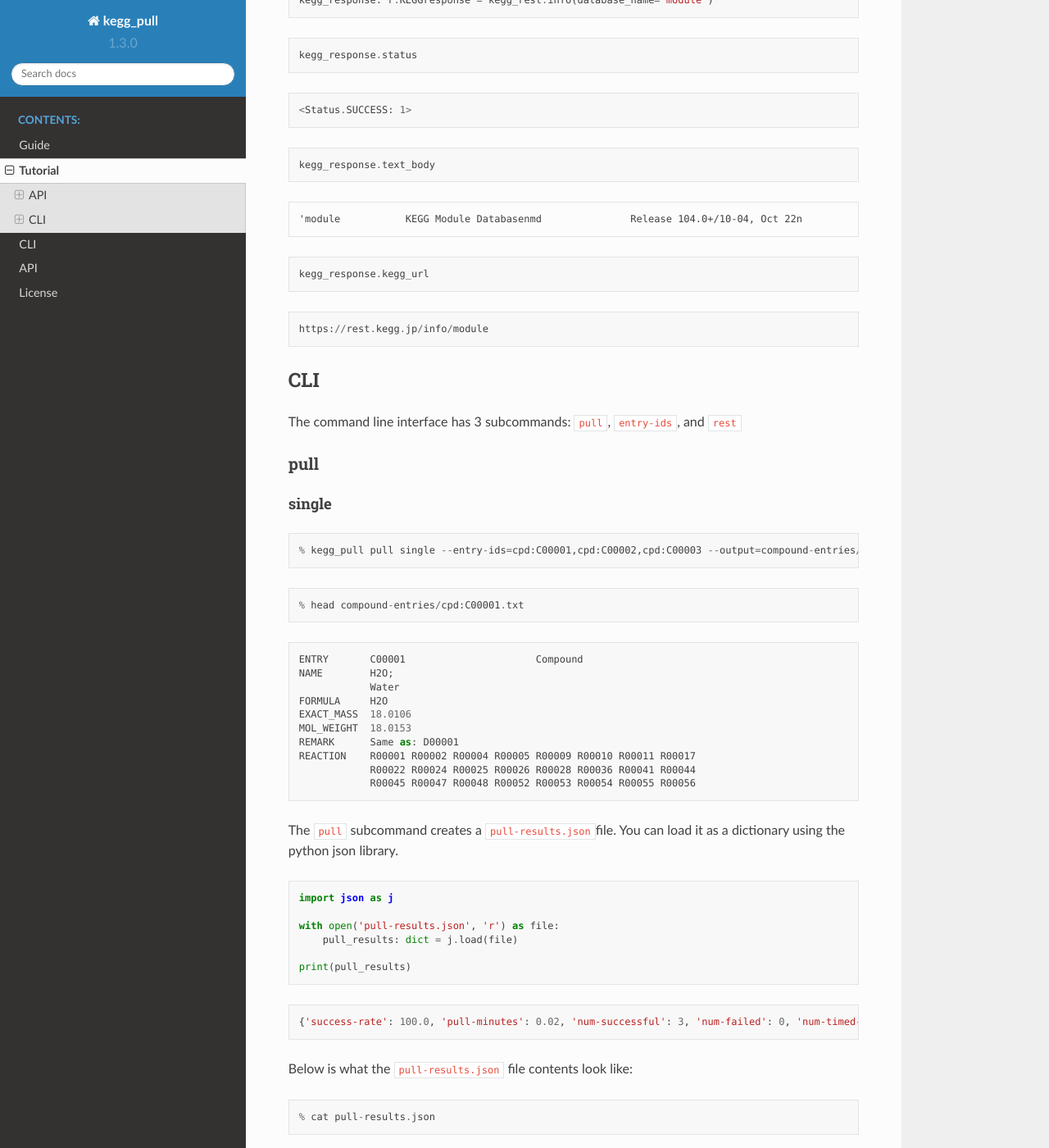
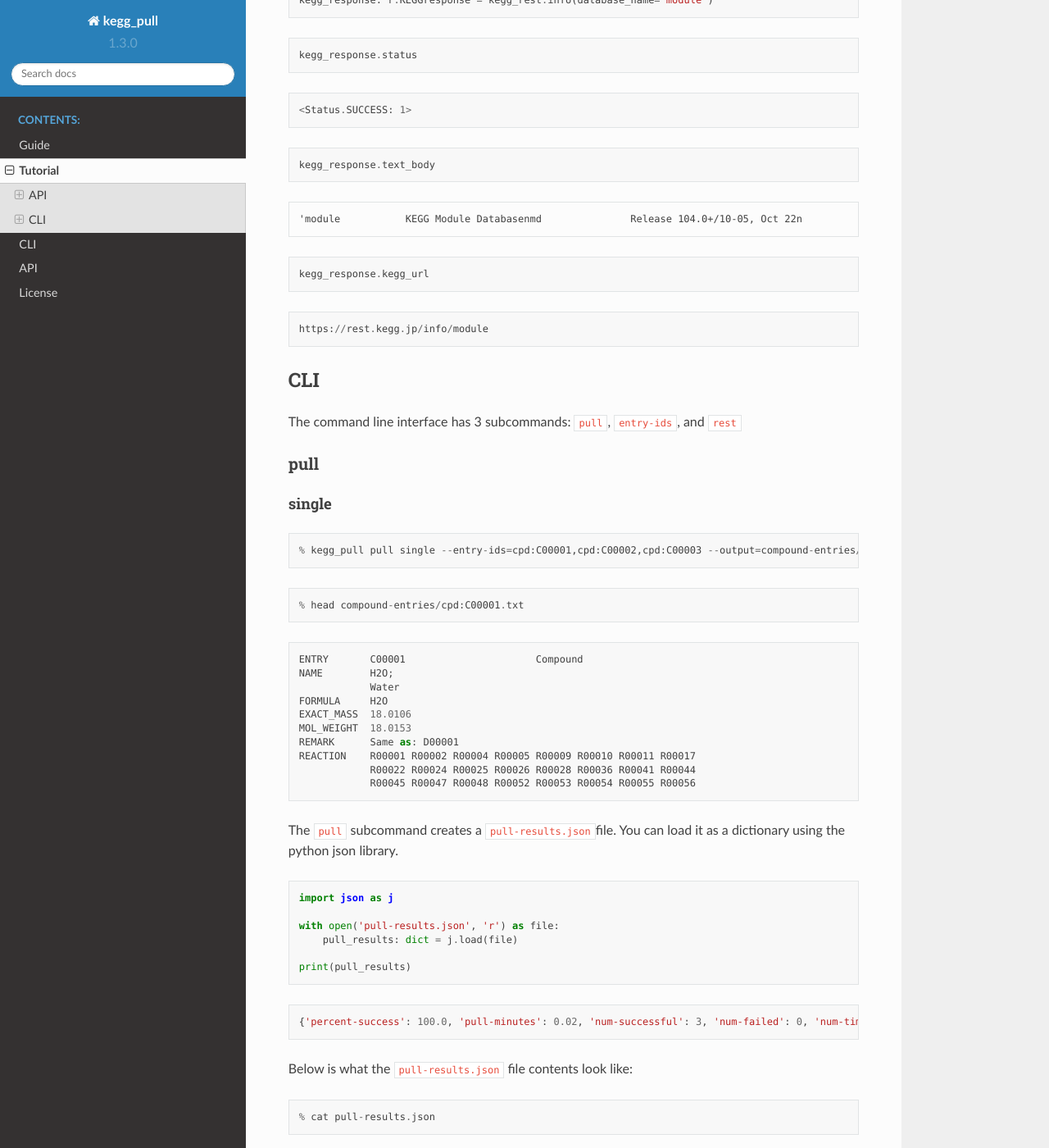
Before and after one commit to MoseleyBioinformaticsLab/kegg_pull, a Sphinx documentation site: the page built from docs/tutorial.rst, in a window 1280 px wide and 1400 px high, scrolled down 2527 px. Shown: the whole window at 82% size. Built offline with Sphinx 7.4.7 and the Read the Docs theme 2.0.0, drawn with Linux system fonts in a browser that asks for light colours; some of the changed text lies outside the part shown.

Commit message:
Replaces success-rate with percent-success in pull-results.json

```diff
--- a/docs/cli.rst
+++ b/docs/cli.rst
@@ -14,7 +14,7 @@ Pulling, Parsing, and Saving KEGG Entries
 ~~~~~~~~~~~~~~~~~~~~~~~~~~~~~~~~~~~~~~~~~
 Functionality for getting KEGG entries from the KEGG REST API, parsing them, and saving the entries as files. A JSON file, called ``pull-results.json``, is saved describing the results of the pull. Below is the interpretation of each of the fields:
 
-**success-rate:** The percentage of the requested entries that were successfully pulled and saved in a file.
+**percent-success:** The percentage of the requested entries that were successfully pulled and saved in a file.
 
 **pull-minutes:** The number of minutes that the pull took to complete.
 
--- a/docs/tutorial.rst
+++ b/docs/tutorial.rst
@@ -185,7 +185,7 @@ and the internal URL used to request from the KEGG REST API.
 
 .. parsed-literal::
 
-    'module           KEGG Module Database\nmd               Release 104.0+/10-04, Oct 22\n                 Kanehisa Laboratories\n                 536 entries\n\nlinked db        pathway\n                 ko\n                 <org>\n                 genome\n                 compound\n                 glycan\n                 reaction\n                 enzyme\n                 disease\n                 pubmed\n'
+    'module           KEGG Module Database\nmd               Release 104.0+/10-05, Oct 22\n                 Kanehisa Laboratories\n                 536 entries\n\nlinked db        pathway\n                 ko\n                 <org>\n                 genome\n                 compound\n                 glycan\n                 reaction\n                 enzyme\n                 disease\n                 pubmed\n'
 
 
 
@@ -252,7 +252,7 @@ load it as a dictionary using the python json library.
 
 .. parsed-literal::
 
-    {'success-rate': 100.0, 'pull-minutes': 0.02, 'num-successful': 3, 'num-failed': 0, 'num-timed-out': 0, 'num-total': 3, 'successful-entry-ids': ['cpd:C00001', 'cpd:C00002', 'cpd:C00003'], 'failed-entry-ids': [], 'timed-out-entry-ids': []}
+    {'percent-success': 100.0, 'pull-minutes': 0.02, 'num-successful': 3, 'num-failed': 0, 'num-timed-out': 0, 'num-total': 3, 'successful-entry-ids': ['cpd:C00001', 'cpd:C00002', 'cpd:C00003'], 'failed-entry-ids': [], 'timed-out-entry-ids': []}
 
 
 Below is what the ``pull-results.json`` file contents look like:
@@ -265,7 +265,7 @@ Below is what the ``pull-results.json`` file contents look like:
 .. parsed-literal::
 
     {
-    "success-rate": 100.0,
+    "percent-success": 100.0,
     "pull-minutes": 0.02,
     "num-successful": 3,
     "num-failed": 0,
@@ -328,7 +328,7 @@ multiple
 .. parsed-literal::
 
     {
-    "success-rate": 86.13,
+    "percent-success": 86.13,
     "pull-minutes": 0.52,
     "num-successful": 118,
     "num-failed": 19,
```
Also changed, not shown: 3 other files.
